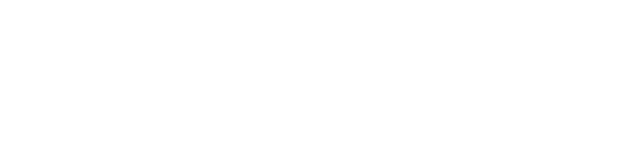
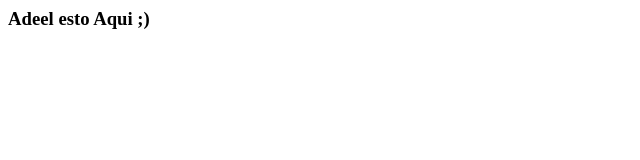
Before and after one commit to charlesrieder/pagepilot.github.io, a plain HTML site: page index.html in a window 1280 px wide. Shown: the whole page, without its empty margins (0-640 px from the left). Drawn offline with Linux system fonts and the light colour scheme.

Commit message:
Update index.html

```diff
--- a/index.html
+++ b/index.html
@@ -1 +1,3 @@
-<html></html>
+<html>
+  <h3>Adeel esto Aqui ;)</h3>
+</html>
```
